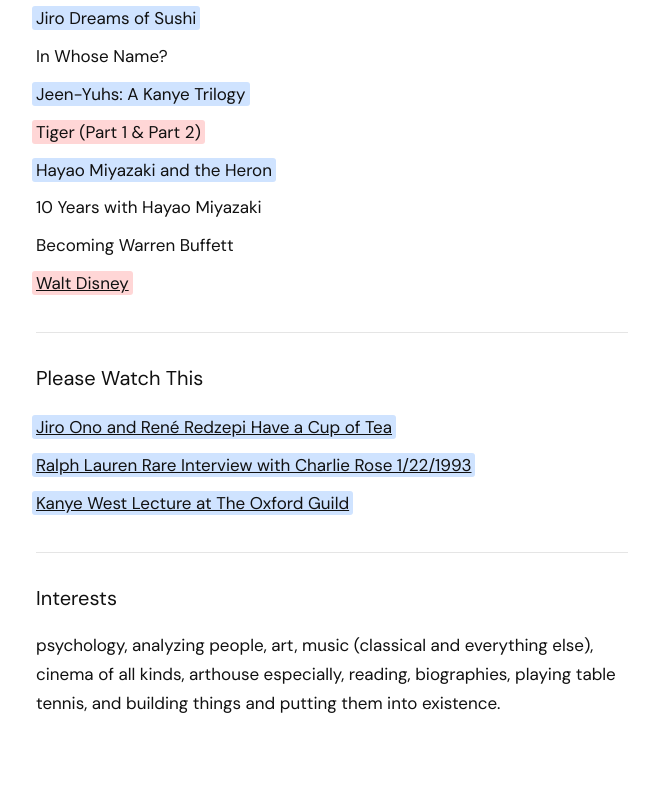
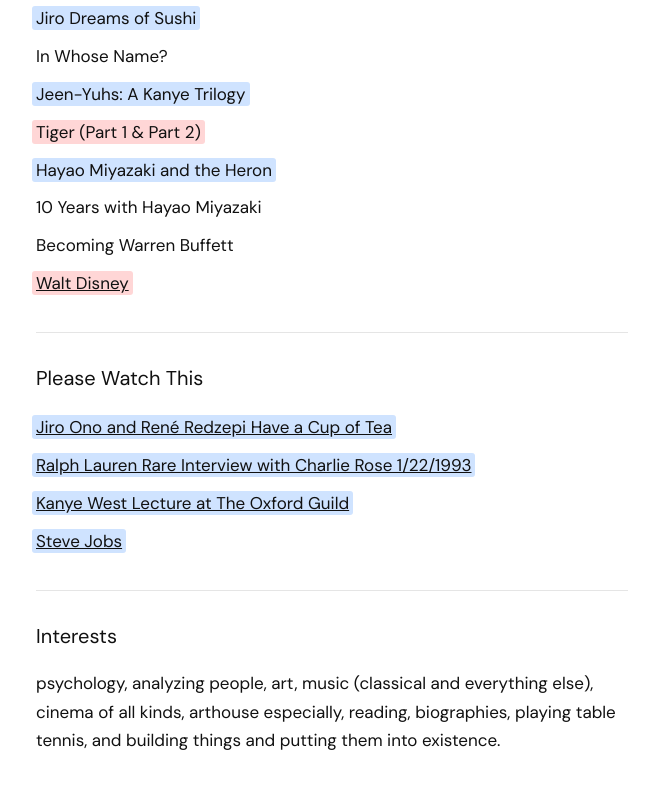
Before and after one commit to jazxy2live/Chaitanyajongra, a plain HTML site: page reading.html in a window 1280 px wide. Shown: the part 3448-4237 px from the top of the page, without its empty margins (308-954 px from the left). Drawn offline with Linux system fonts and the light colour scheme.

Commit message:
Add Steve Jobs video to Please Watch This
Co-Authored-By: Claude Opus 5.5 <noreply@anthropic.com>

```diff
--- a/reading.html
+++ b/reading.html
@@ -142,6 +142,7 @@
       <li><span class="hl hl-blue"><a href="https://www.youtube.com/watch?v=LOba0KPnfRA" target="_blank">Jiro Ono and René Redzepi Have a Cup of Tea</a></span></li>
       <li><span class="hl hl-blue"><a href="https://www.youtube.com/watch?v=4Czk6OQWsa0" target="_blank">Ralph Lauren Rare Interview with Charlie Rose 1/22/1993</a></span></li>
       <li><span class="hl hl-blue"><a href="https://www.youtube.com/watch?v=ONPI7rVU0t4" target="_blank">Kanye West Lecture at The Oxford Guild</a></span></li>
+      <li><span class="hl hl-blue"><a href="https://www.youtube.com/watch?v=crpWXMFnEIQ" target="_blank">Steve Jobs</a></span></li>
     </ul>
 
     <hr class="section-break">
```
